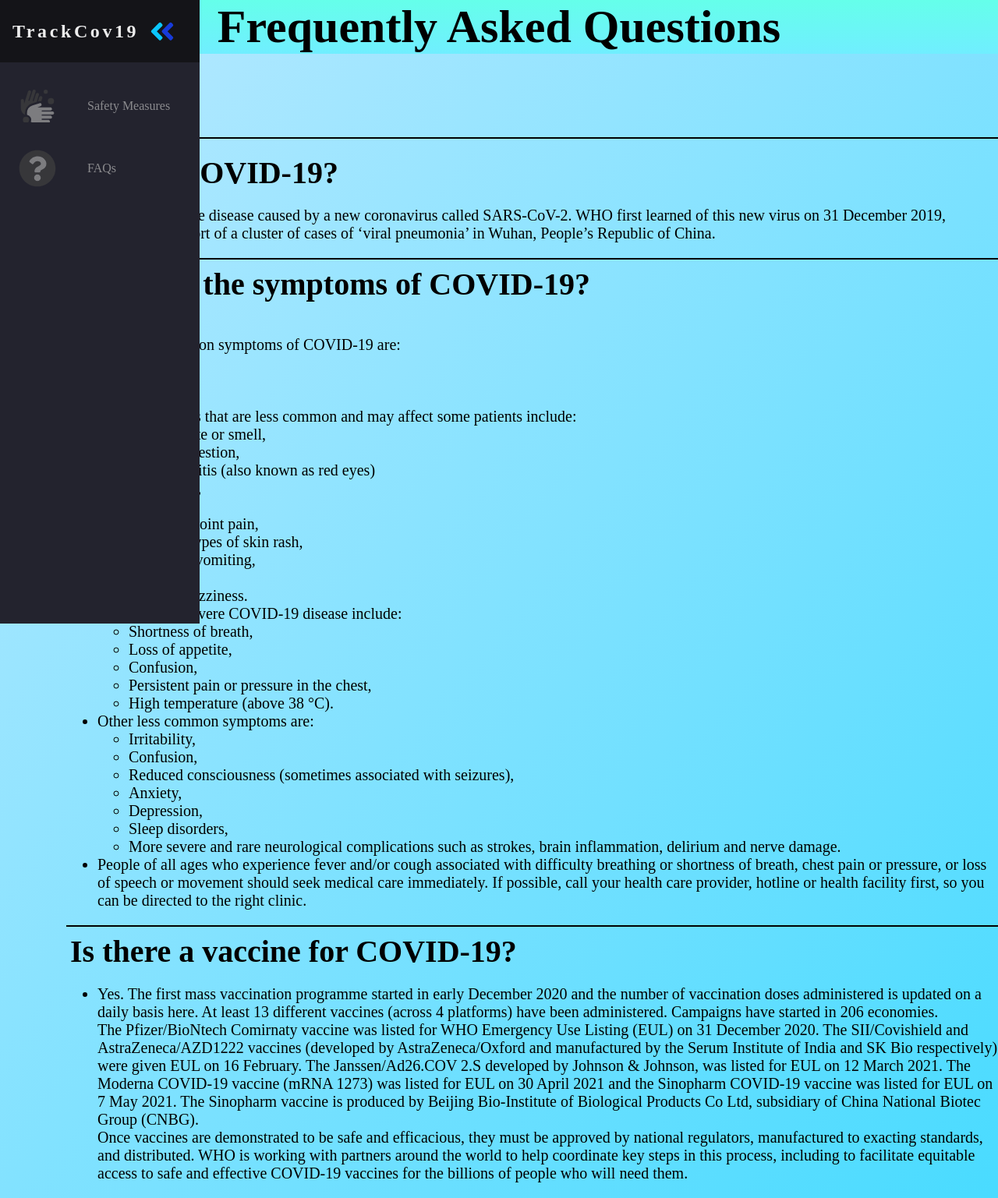
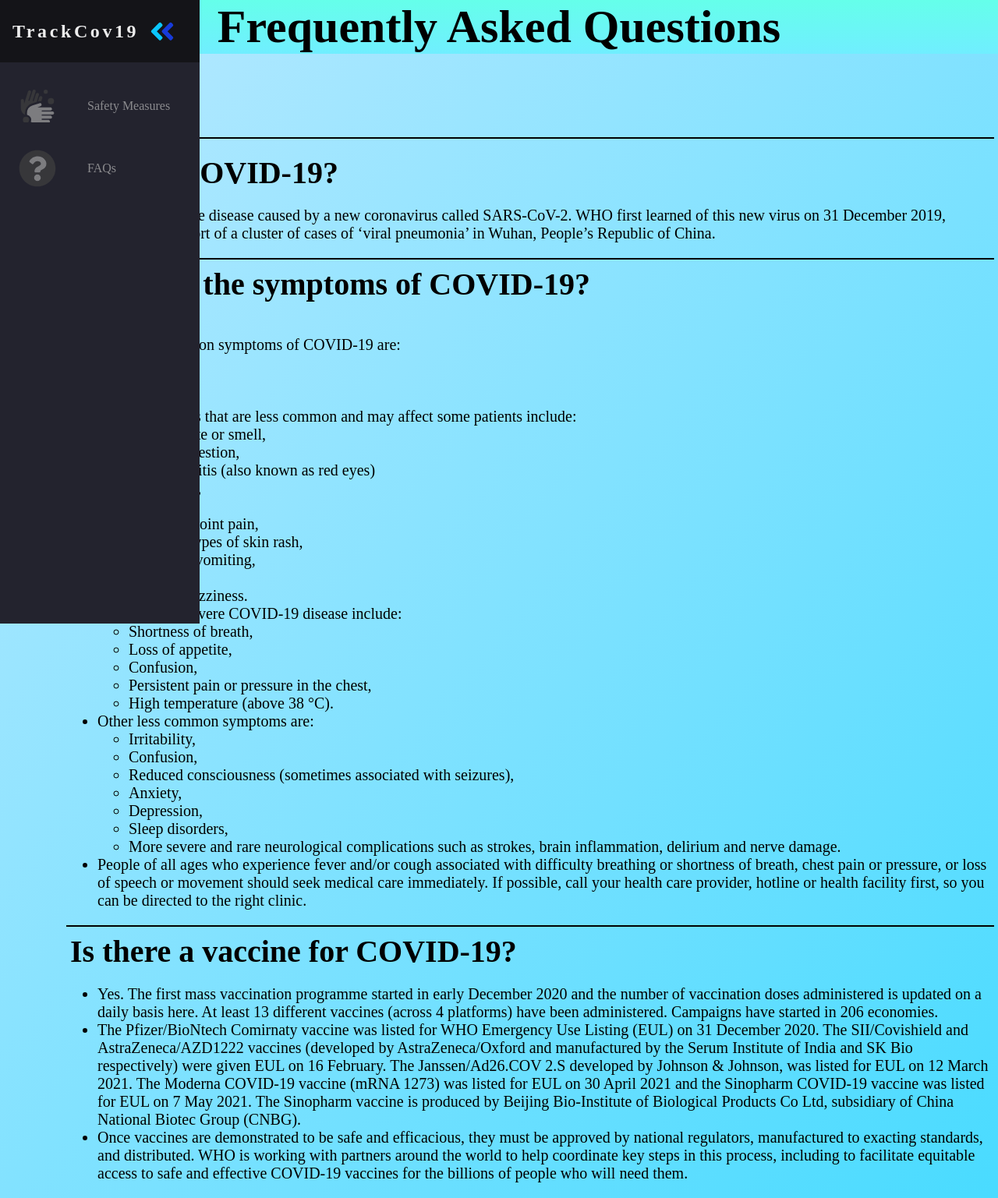
Before and after one commit to Sookeyy-12/TrackCov19, a Flask app: page /FAQs/ in a window 1280 px wide. Shown: the whole page at 78% size. Run offline with Flask 2, Linux system fonts and the light colour scheme.

Commit message:
Updated FAQs, looks better now

```diff
--- a/static/css/faq.css
+++ b/static/css/faq.css
@@ -209,10 +209,12 @@ main {
 }
 
 .maincontent {
+  padding-right: 5px;
     padding-left: 85px;
 }
 
 #question {
+    padding-right: 5px;
     padding-left:5px;
     text-align: left;
     font-size: 40px;
--- a/templates/faq.html
+++ b/templates/faq.html
@@ -130,9 +130,9 @@
                     <li>More severe and rare neurological complications such as strokes, brain inflammation, delirium and nerve damage.</li></ul>
                 <li>People of all ages who experience fever and/or cough associated with difficulty breathing or shortness of breath, chest pain or pressure, or loss of speech or movement should seek medical care immediately. If possible, call your health care provider, hotline or health facility first, so you can be directed to the right clinic.</li></ul></p4>
                 <hr color="black"><p5 id="question"><b>Is there a vaccine for COVID-19?</b></p5>
-                    <p6><ul><li>Yes. The first mass vaccination programme started in early December 2020 and the number of vaccination doses administered is updated on a daily basis here. At least 13 different vaccines (across 4 platforms) have been administered. Campaigns have started in 206 economies.<br>
-                    The Pfizer/BioNtech Comirnaty vaccine was listed for WHO Emergency Use Listing (EUL) on 31 December 2020. The SII/Covishield and AstraZeneca/AZD1222 vaccines (developed by AstraZeneca/Oxford and manufactured by the Serum Institute of India and SK Bio respectively) were given EUL on 16 February. The Janssen/Ad26.COV 2.S developed by Johnson & Johnson, was listed for EUL on 12 March 2021. The Moderna COVID-19 vaccine (mRNA 1273) was listed for EUL on 30 April 2021 and the Sinopharm COVID-19 vaccine was listed for EUL on 7 May 2021. The Sinopharm vaccine is produced by Beijing Bio-Institute of Biological Products Co Ltd, subsidiary of China National Biotec Group (CNBG).<br>
-                    Once vaccines are demonstrated to be safe and efficacious, they must be approved by national regulators, manufactured to exacting standards, and distributed. WHO is working with partners around the world to help coordinate key steps in this process, including to facilitate equitable access to safe and effective COVID-19 vaccines for the billions of people who will need them.</li></ul></p6>
+                    <p6><ul><li>Yes. The first mass vaccination programme started in early December 2020 and the number of vaccination doses administered is updated on a daily basis here. At least 13 different vaccines (across 4 platforms) have been administered. Campaigns have started in 206 economies.</li>
+                    <li>The Pfizer/BioNtech Comirnaty vaccine was listed for WHO Emergency Use Listing (EUL) on 31 December 2020. The SII/Covishield and AstraZeneca/AZD1222 vaccines (developed by AstraZeneca/Oxford and manufactured by the Serum Institute of India and SK Bio respectively) were given EUL on 16 February. The Janssen/Ad26.COV 2.S developed by Johnson & Johnson, was listed for EUL on 12 March 2021. The Moderna COVID-19 vaccine (mRNA 1273) was listed for EUL on 30 April 2021 and the Sinopharm COVID-19 vaccine was listed for EUL on 7 May 2021. The Sinopharm vaccine is produced by Beijing Bio-Institute of Biological Products Co Ltd, subsidiary of China National Biotec Group (CNBG).</li>
+                    <li>Once vaccines are demonstrated to be safe and efficacious, they must be approved by national regulators, manufactured to exacting standards, and distributed. WHO is working with partners around the world to help coordinate key steps in this process, including to facilitate equitable access to safe and effective COVID-19 vaccines for the billions of people who will need them.</li></ul></p6>
             </div>
     </body>
 </html>
```
